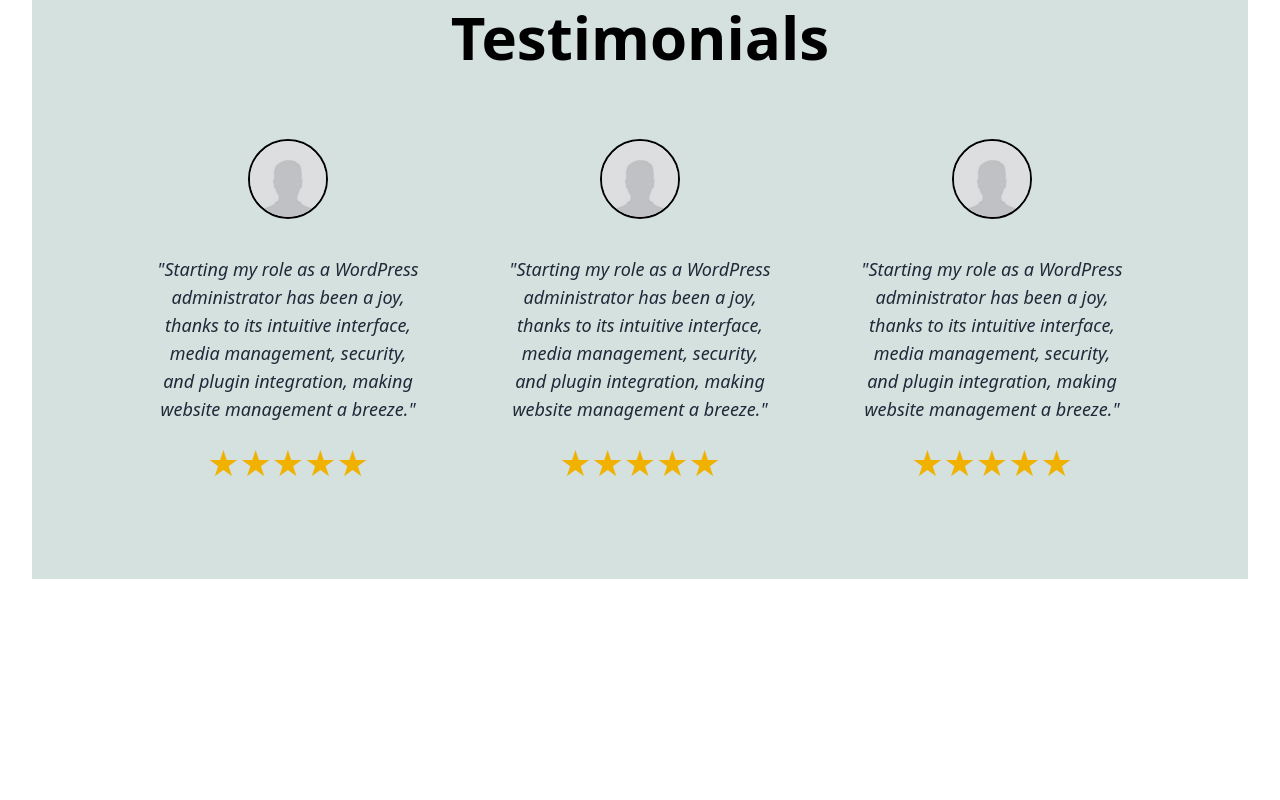
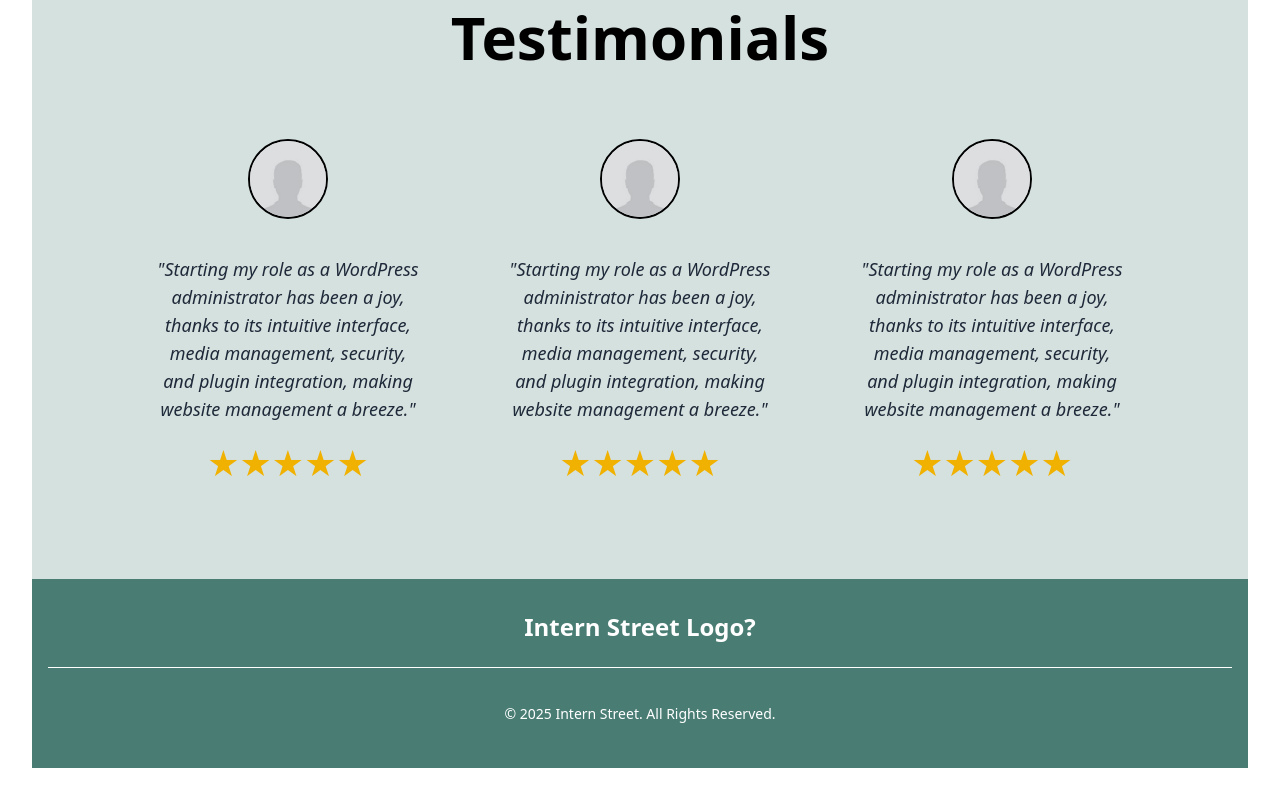
Before and after one commit to ru-wel/internstreet-cloudcom, a React (Vite) app in the folder frontend/: page /landing in a window 1280 px wide. Shown: the part 2919-3719 px from the top of the page. Before the commit the page ends 3530 px from the top, so only its background shows below. Built offline with nearby package versions, Linux system fonts and the light colour scheme.

Commit message:
added the footer component

```diff
--- /dev/null
+++ b/frontend/src/pages/Footer.jsx
@@ -0,0 +1,26 @@
+import React from "react";
+//import logo from '../assets/internstreet-logo.png';
+
+function Footer (){
+
+    return(
+
+
+        <footer className="bg-[#497D74]">
+            <div className="w-full max-w-screen-xl mx-auto p-4 md:py-8">
+                <div className="flex justify-center">
+                    <a href="/landing" className="flex items-center mb-4 sm:mb-0 space-x-3 rtl:space-x-reverse">
+                        <span className="self-center text-2xl font-semibold whitespace-nowrap text-white">Intern Street Logo?</span>
+                    </a>
+                </div>
+                <hr className="my-6 border-white sm:mx-auto lg:my-6 " />
+                <span className="block text-sm text-gray-500 sm:text-center text-white py-3">© 2025 Intern Street. All Rights Reserved.</span>
+            </div>
+        </footer>
+
+
+    );
+
+}
+
+export default Footer;
--- a/frontend/src/pages/userPages/Landing.jsx
+++ b/frontend/src/pages/userPages/Landing.jsx
@@ -6,6 +6,7 @@ import Benefits from '../Benefits'
 import Testimonials from '../Testimonials'
 import FeaturedJob from '../FeaturedJob'
 import About from '../About'
+import Footer from '../Footer'
 
 
 function Landing() {
@@ -18,6 +19,7 @@ function Landing() {
       <About></About>
       <Benefits></Benefits>
       <Testimonials></Testimonials>
+      <Footer></Footer>
     </div>
   )
 }
```
